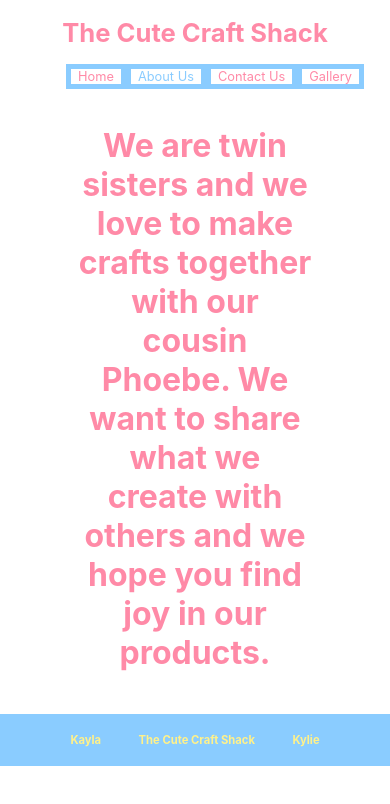
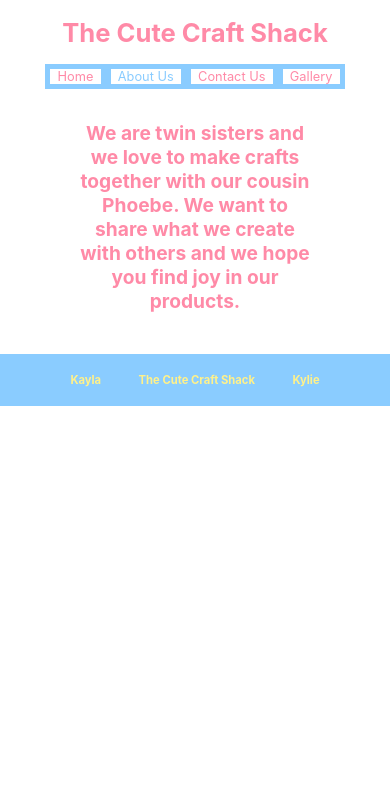
Before and after one commit to Jantzen-E/twin-craftiness, a React (Create React App) app: page /about in a window 390 px wide. Shown: the top 804 px of the page. Built offline with nearby package versions, Linux system fonts and the light colour scheme.

Commit message:
add additional media queries

```diff
--- a/src/App.css
+++ b/src/App.css
@@ -24,7 +24,6 @@ h4 {
   padding: 2%;
   background-color: #8ACCFF;
   margin-top: 20px;
-
 }
 
 h3 {
@@ -44,7 +43,9 @@ h3 {
   list-style-type: none;
   justify-content: center;
   padding-bottom: 4%;
-  /* align-items: center; */
+  text-align: center;
+  padding-left: 4%;
+  padding-right: 4%;
 }
 
 li {
@@ -127,20 +128,6 @@ a {
   margin-right: 4%;
 }
 
-/* #footerImage {
-  width: 90px;
-  height: 90px;
-  box-shadow: 10px 8px 10px #FFF18A;
-  transition: .5s ease;
-}
-
-#footerImage:hover {
-  -webkit-transform: scale(1.4);
-  -ms-transform: scale(1.4);
-  transform: scale(1.4);
-  transition: 1s ease;
-} */
-
 .email {
   color: #8ACCFF;
   text-align: center;
--- a/src/Responsive.css
+++ b/src/Responsive.css
@@ -8,6 +8,10 @@
 @media screen and (max-width: 1100px) {
     .title {
         font-size: 2em;
+    }
+
+    .about {
+        font-size: .8em;
     }
 
     li {
@@ -48,6 +52,10 @@
         font-size: 1em;
     }
 
+    .about {
+        font-size: .6em;
+    }
+
     li {
         font-size: 1em;
     }
```
Also changed, not shown: 1 other file (tests, documents, lock files or other folders).
